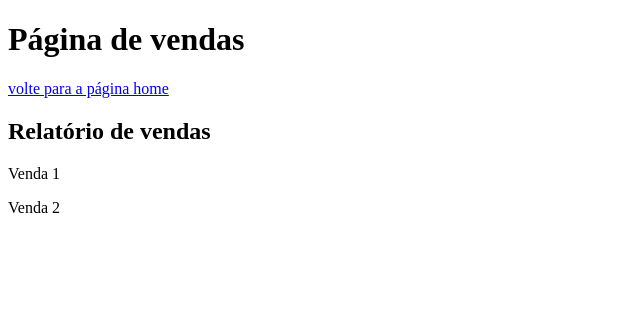
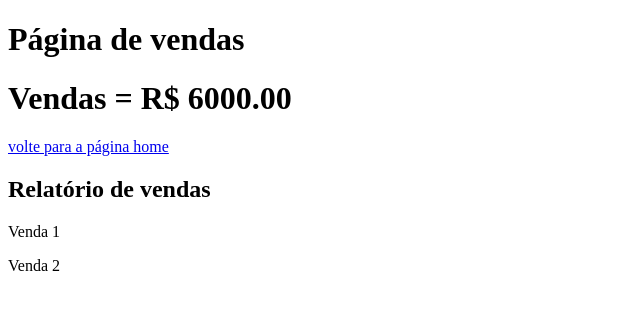
Before and after one commit to BrianAlves/Primeiro-Projeto-Git-Teste, a plain HTML site: page vendas.html in a window 1280 px wide. Shown: the whole page, without its empty margins (0-640 px from the left). Drawn offline with Linux system fonts and the light colour scheme.

Commit message:
Update vendas.html

```diff
--- a/vendas.html
+++ b/vendas.html
@@ -8,6 +8,7 @@
 </head>
 <body>
     <h1>Página de vendas</h1>
+    <h1>Vendas = R$ 6000.00</h1>
     <a href="index.html">volte para a página home</a>
     <h2>Relatório de vendas</h2>
     <p>Venda 1</p>
```
